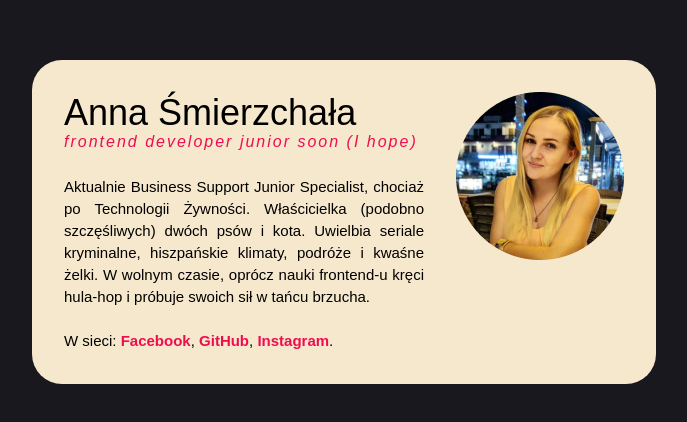
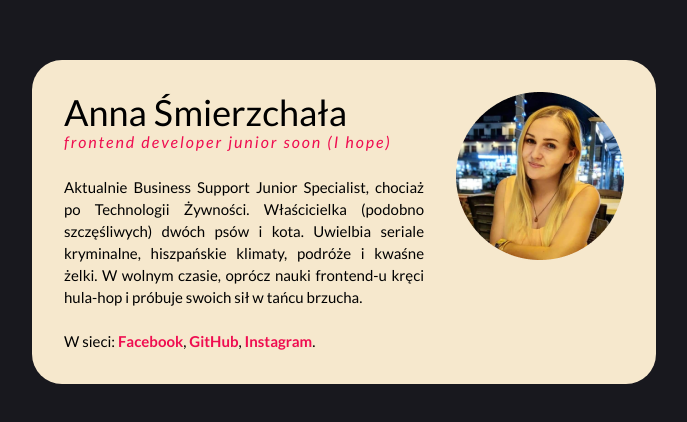
Before and after one commit to AnnaSmierzchala/my-business-card, a plain HTML site: page index.html in a window 1280 px wide. Shown: the part 178-600 px from the top of the page, without its empty margins (296-983 px from the left). Drawn offline with Linux system fonts and the light colour scheme.

Commit message:
font family change

```diff
--- a/index.html
+++ b/index.html
@@ -7,6 +7,9 @@
 
     <link href="normalize.css" rel="stylesheet" type="text/css" />
     <link href="style.css" rel="stylesheet" type="text/css" />
+
+    <style>@import url(https://fonts.googleapis.com/css?family=Lato:100,100italic,300,300italic,regular,italic,700,700italic,900,900italic);</style>
+
   </head>
   <body>
     <main class="main">
--- a/style.css
+++ b/style.css
@@ -11,7 +11,7 @@ body {
     justify-content: center;
     align-items: center;
     min-height: 100vh;
-    font-family: Arial, Helvetica, sans-serif;
+    font-family: 'Lato';
 
 }
 
```
